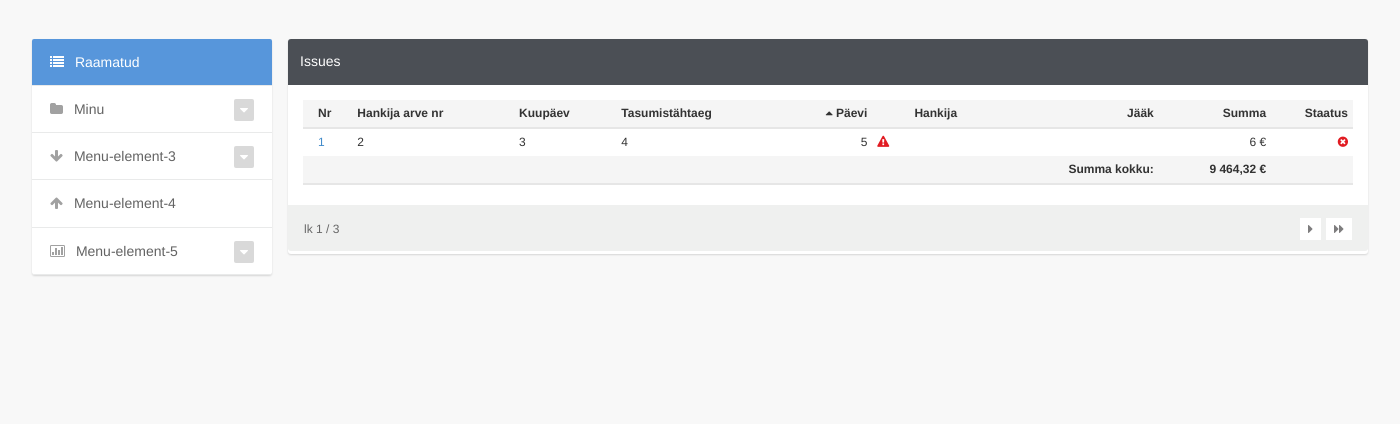
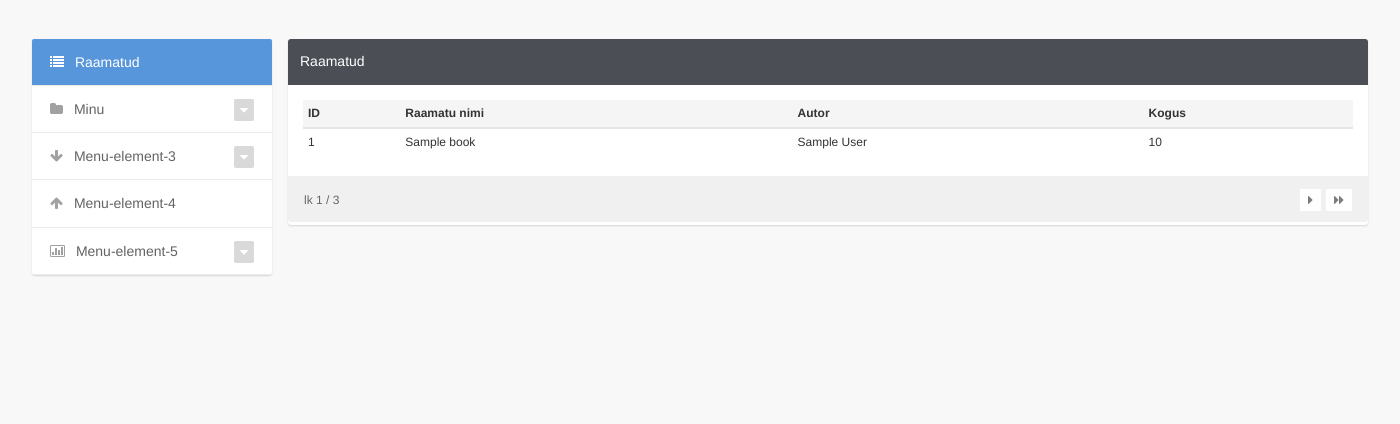
Before and after one commit to ramonp233/raamatukoi, a PHP site: page /home.php in a window 1400 px wide. Shown: the part 31-455 px from the top of the page. Run offline with PHP 8.4, Linux system fonts and the light colour scheme; the visitor is signed in with stand-in values (Sample User, id 1); tables that the repository leaves empty or names only in its code hold one stand-in row (values such as "Sample post"); some libraries are stand-ins or nearby versions.

Commit message:
Kuvab raamatuid raamatute vaates

```diff
--- a/header.php
+++ b/header.php
@@ -7,8 +7,8 @@
 <!DOCTYPE html>
 <html lang="en">
 <head>
+    <meta http-equiv="content-type" content="text/html; charset=utf-8">
     <meta charset="utf-8">
-    <meta http-equiv="X-UA-Compatible" content="IE=edge">
     <meta name="viewport" content="width=device-width, initial-scale=1">
     <title>Raamatukoi</title>
     <link href="css/bootstrap.min.css?2014-04-01" rel="stylesheet">
--- a/home.php
+++ b/home.php
@@ -1,9 +1,10 @@
 <?php
 
 include ("header.php");
+include ("components/database.php");
 
-if($_SESSION['username']){
-} else {
+if(!$_SESSION['username']){
+
 	header("Location: /raamatukoi/");
 	exit();
 }
@@ -71,78 +72,72 @@ if($_SESSION['username']){
     </div>
     <div class="right-content">
         <div class="right-content-header">
-            <div class="pull-left">Issues</div>
+            <div class="pull-left">Raamatud</div>
         </div>
         <div class="clear"></div>
+
+        <?php
+
+
+
+       // foreach($book as $single_book){
+         //   echo utf8_encode ( $book[1] );
+        //}
+
+
+
+
+        $books = "SELECT * FROM books";
+        $books_result = mysqli_query($connection, $books);
+
+
+
+
+
+
+
+
+
+        ?>
 
         <table class="table">
             <thead>
             <tr>
-                <th width="10"></th>
-                <th><a href="?sort=nr&dir=desc"></i> Nr</a></th>
-                <th><a href="?sort=invoice_nr&dir=desc"></i> Hankija arve nr</a></th>
-                <th><a href="?sort=date&dir=desc"></i> Kuupäev</a></th>
-                <th><a href="?sort=due_date&dir=desc"></i> Tasumistähtaeg</a></th>
-                <th class="text-right"><a href="?sort=date_diff&dir=desc"><i class="fa fa-caret-up"></i> Päevi</a></th>
-                <th></th>
-                <th><a href="?sort=company_name&dir=desc"></i> Hankija</a></th>
-                <th class="text-right"><a href="?sort=balance&dir=desc"></i> Jääk</a></th>
-                <th class="text-right"><a href="?sort=total&dir=desc"></i> Summa</a></th>
-                <th></th>
-                <th width="65" class="text-right">Staatus</th>
-                <!-- 			<th></th> -->
+                <th>ID</th>
+                <th>Raamatu nimi</th>
+                <th>Autor</th>
+                <th>Kogus</th>
             </tr>
             </thead>
             <tbody>
+            <?php
+            while ($row = $books_result->fetch_assoc()) {
+                ?>
                 <tr>
-                <td></td>
                     <td>
-                    <a href="/invoice/detail?id=66960&back="> 1</a>
+                        <?php
+                        echo $row['id'];
+                        ?>
                     </td>
-                <td>2</td>
-                <td>3</td>
-                <td>4</td>
-                <td class="text-right">
-                    5									</td>
                     <td>
-                    <i class="fa fa-exclamation-triangle fa-red"></i>
+                        <?php
+                        echo  utf8_encode($row['name']);
+                        ?>
                     </td>
-                <td></td>
-                <td class="text-right text-red"></td>
-                <td class="text-right">6 €</td>
-                <td class="text-right">
+                    <td>
+                        <?php
+                        echo utf8_encode($row['author']);
+                        ?>
                     </td>
-                <td class="text-right">
-                    <i class="fa fa-times-circle fa-red"></i>
+                    <td>
+                        <?php
+                        echo  $row['quantity'];
+                        ?>
                     </td>
-                <!--
-                            <td width="10">
-                                <div class="btn-group">
-                                    <button type="button" class="btn btn-dropdown dropdown-toggle" data-toggle="dropdown">
-                                        <i class="fa fa-caret-down"></i>
-                                    </button>
-                                    <ul class="dropdown-menu">
-                                        <li><a href="#">Muuda</a></li>
-                                        <li><a href="#">Kustuta</a></li>
-                                    </ul>
-                                </div>
-                            </td>
-                -->
                 </tr>
-            <tr>
-                <th></th>
-                <th></th>
-                <th></th>
-                <th></th>
-                <th></th>
-                <th></th>
-                <th></th>
-                <th></th>
-                <th class="text-right">Summa kokku:</th>
-                <th class="text-right">9 464,32 €</th>
-                <th></th>
-                <th></th>
-            </tr>
+            <?php
+            }
+            ?>
             </tbody>
         </table>
         <div class="right-content-footer">
@@ -184,12 +179,5 @@ if($_SESSION['username']){
         </div><!-- /.modal-content -->
     </div><!-- /.modal-dialog -->
 </div><!-- /.modal -->
-<script>
-    $(function() {
-        $('#new-msg').click(function() {
-            $('#messages').modal();
-        })
-    });
-</script>
 </body>
 </html>
```
Lines whose indentation alone changed are shown as unchanged.
